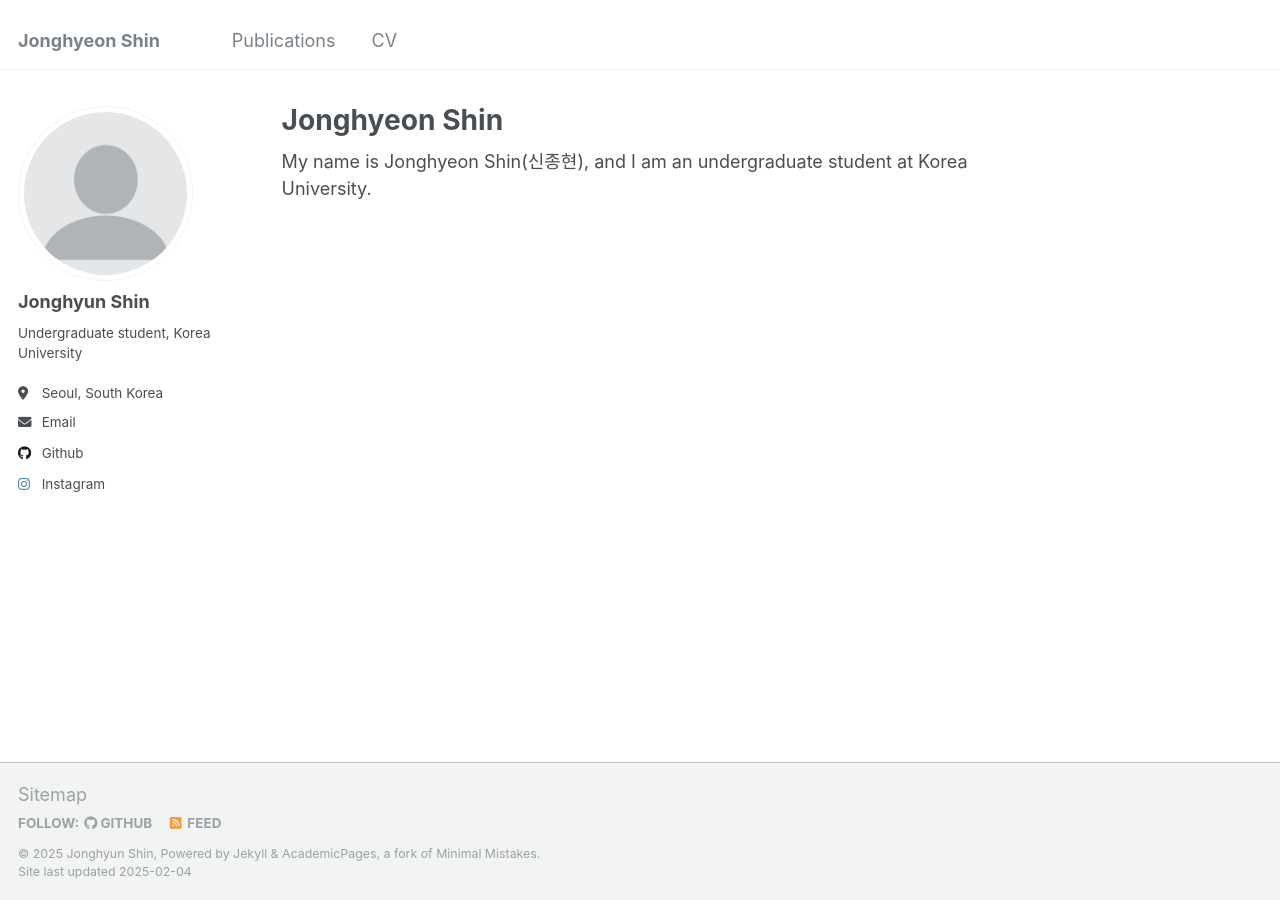
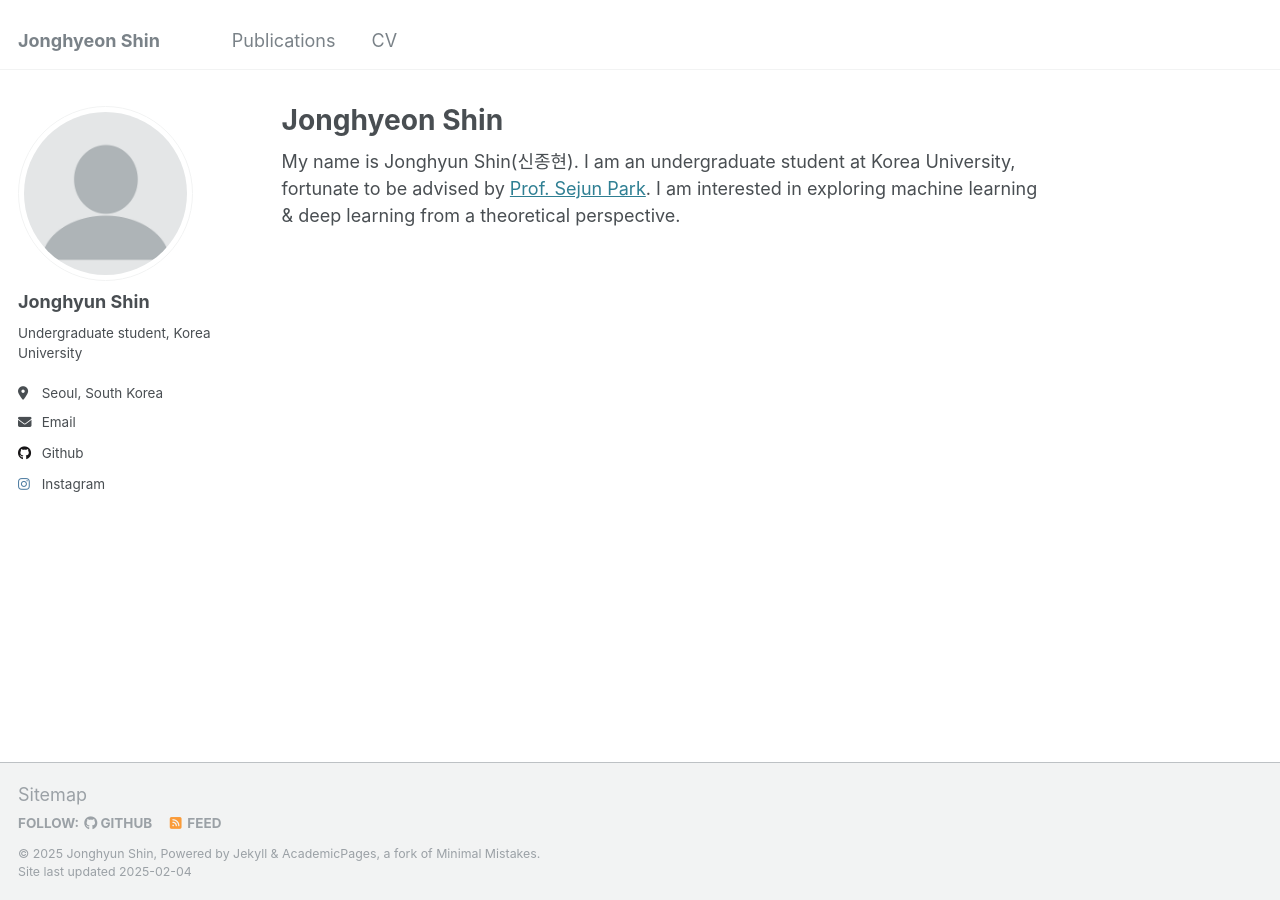
Before and after one commit to jong-hyun-shin/jong-hyun-shin.github.io, a Jekyll site: the page built from _pages/about.md, in a window 1280 px wide. Built offline with Jekyll 4.4.1, drawn with Linux system fonts in a browser that asks for light colours.

Commit message:
Update about.md

```diff
--- a/_pages/about.md
+++ b/_pages/about.md
@@ -6,7 +6,7 @@
   - /about/
   - /about.html
 ---
-My name is Jonghyeon Shin(신종현), and I am an undergraduate student at Korea University.
+My name is Jonghyun Shin(신종현). I am an undergraduate student at Korea University, fortunate to be advised by [Prof. Sejun Park](https://sites.google.com/site/sejunparksite/). I am interested in exploring machine learning & deep learning from a theoretical perspective.
 
 <!--
 This is the front page of a website that is powered by the [Academic Pages template](https://github.com/academicpages/academicpages.github.io) and hosted on GitHub pages. [GitHub pages](https://pages.github.com) is a free service in which websites are built and hosted from code and data stored in a GitHub repository, automatically updating when a new commit is made to the repository. This template was forked from the [Minimal Mistakes Jekyll Theme](https://mmistakes.github.io/minimal-mistakes/) created by Michael Rose, and then extended to support the kinds of content that academics have: publications, talks, teaching, a portfolio, blog posts, and a dynamically-generated CV. You can fork [this template](https://github.com/academicpages/academicpages.github.io) right now, modify the configuration and markdown files, add your own PDFs and other content, and have your own site for free, with no ads!
```
